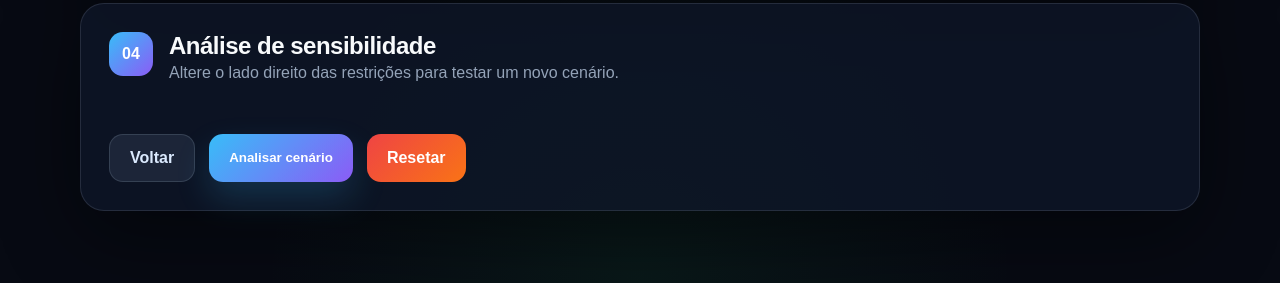
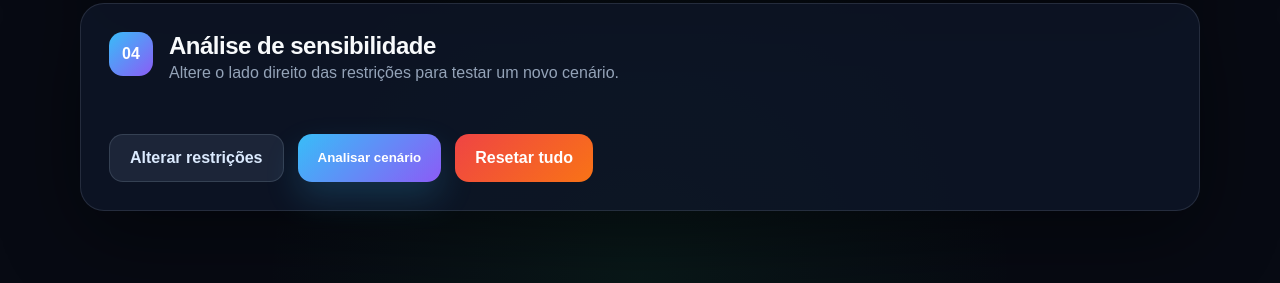
Before and after one commit to Greed2003/Projeto-de-otimizacao, a Flask app: template app/templates/result.html in a window 1280 px wide. Shown: the part 799-1082 px from the top of the page. Run offline with Flask 3, Linux system fonts and the light colour scheme; the template is opened without the code that fills it: most values are stand-ins (such as "Sample title", 1, 10 or a date in 2020).

Commit message:
Corrige botao alterar restricoes

```diff
--- a/app/templates/result.html
+++ b/app/templates/result.html
@@ -111,8 +111,9 @@
             </div>
 
             <div class="actions">
+
                 <a href="{{ url_for('initiate_simplex') }}" class="btn btn-secondary">
-                    Voltar
+                    Alterar restrições
                 </a>
 
                 <button type="submit" class="btn btn-primary">
@@ -120,8 +121,9 @@
                 </button>
 
                 <a href="{{ url_for('reset') }}" class="btn btn-danger">
-                    Resetar
+                    Resetar tudo
                 </a>
+
             </div>
 
         </form>
```
